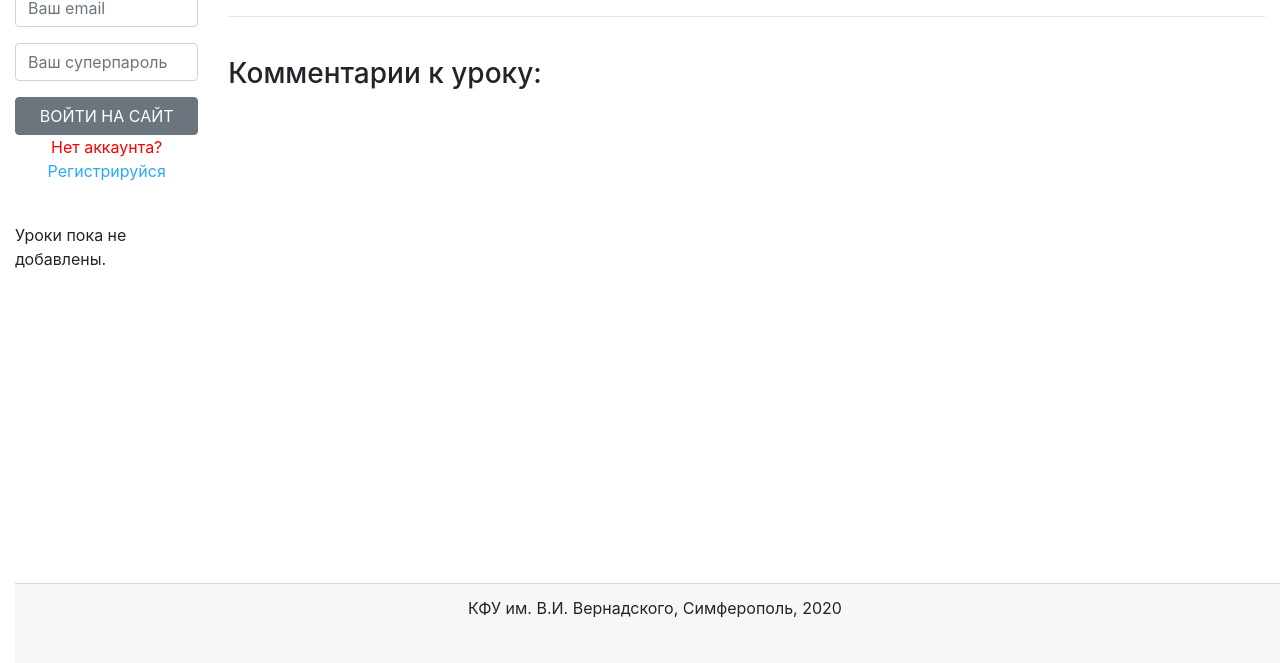
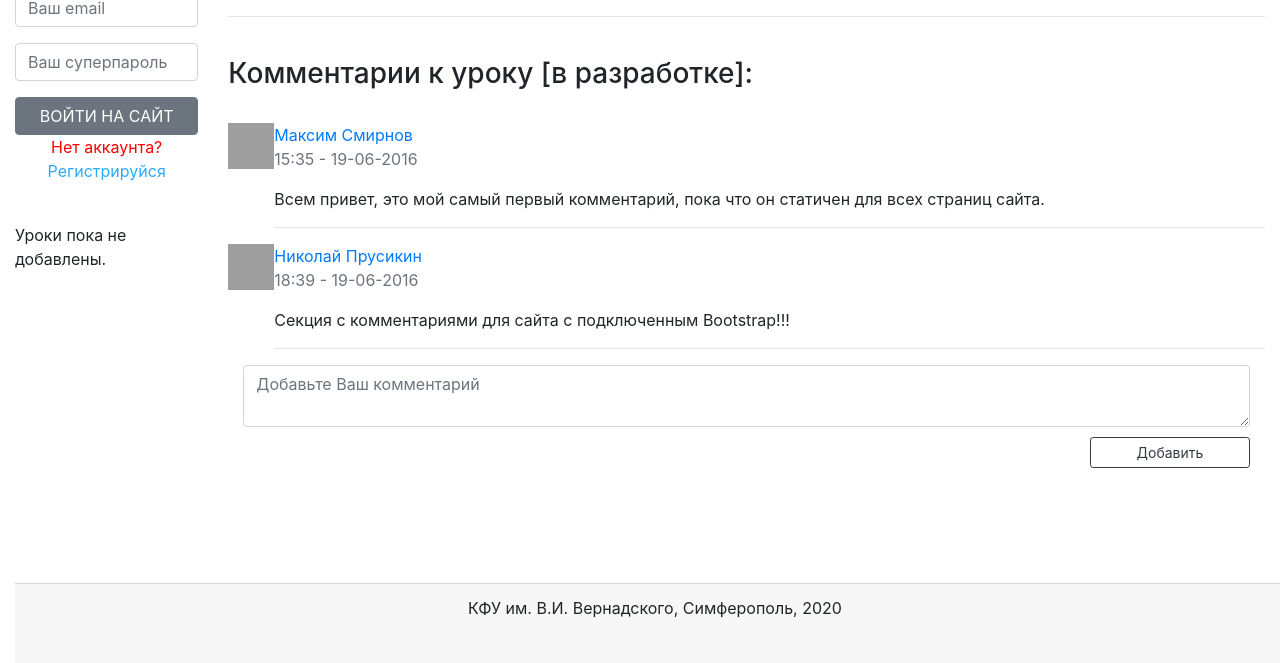
Before and after one commit to oto2020/fizika, a Laravel app: page /1/1 in a window 1280 px wide. Shown: the part 140-803 px from the top of the page. Run offline with Laravel 8, Linux system fonts and the light colour scheme; data that the repository does not hold is empty; grey boxes are pictures that could not be loaded.

Commit message:
Начинаем внедрять комментарии и аватарки: добавлен макет комментариев

```diff
--- a/resources/views/layouts/left/auth.blade.php
+++ b/resources/views/layouts/left/auth.blade.php
@@ -28,7 +28,7 @@
     @else
         <hr>
         <h5>{{$user->name}}</h5>
-        <img src="https://ui-avatars.com/api/?size=190&name=Конюхова+Антонина&font-size=0.45&background=1967c3&color=fff&rounded=false" class="center-block">
+        <img src="https://ui-avatars.com/api/?size=190&name=Конюхова+Антонина&font-size=0.45&background=40E0D0&color=fff&rounded=false" class="center-block">
         <div class="liteTooltip" >
             <h6>{{$role->name}}</h6>
         </div>
--- a/resources/views/lessonpage.blade.php
+++ b/resources/views/lessonpage.blade.php
@@ -70,8 +70,94 @@
                 <hr>
                 <br>
                 <h3>
-                    Комментарии к уроку:
+                    Комментарии к уроку [в разработке]:
                 </h3>
+                <br>
+
+
+                <style>
+                    .img-sm {
+                        width: 46px;
+                        height: 46px;
+                    }
+                    .media-block .media-left {
+                        display: block;
+                        float: left
+                    }
+                    .media-block .media-right {
+                        float: right
+                    }
+                    .media-block .media-body {
+                        display: block;
+                        overflow: hidden;
+                        width: auto
+                    }
+                </style>
+
+                <!--===================================================-->
+                <div class="media-block">
+                    <a class="media-left" href="#"><img class="img-circle img-sm" alt="Профиль пользователя" src="https://bootstraptema.ru/snippets/icons/2016/mia/1.png"></a>
+                    <div class="media-body">
+
+                        <div class="mar-btm">
+                            <a href="#" class="btn-link text-semibold media-heading box-inline">Максим Смирнов</a>
+                            <p class="text-muted text-sm"> 15:35 - 19-06-2016</p>
+                        </div>
+                        <p>Всем привет, это мой самый первый комментарий, пока что он статичен для всех страниц сайта.</p>
+                        <hr>
+                    </div>
+                </div>
+
+                <div class="media-block">
+                    <a class="media-left" href="#"><img class="img-circle img-sm" alt="Профиль пользователя" src="https://bootstraptema.ru/snippets/icons/2016/mia/1.png"></a>
+                    <div class="media-body">
+
+                        <div class="mar-btm">
+                            <a href="#" class="btn-link text-semibold media-heading box-inline">Николай Прусикин</a>
+                            <p class="text-muted text-sm"> 18:39 - 19-06-2016</p>
+                        </div>
+                        <p>Секция с комментариями для сайта с подключенным Bootstrap!!!</p>
+                        <hr>
+                    </div>
+                </div>
+                <!--===================================================-->
+                <div class="col-md-12">
+                    <div class="panel">
+                        <div style="width:100%">
+                            <textarea class="form-control" rows="2" placeholder="Добавьте Ваш комментарий" ></textarea>
+                            <div class="mar-top clearfix">
+                                <button class="btn btn-sm btn-outline-dark" type="submit" style="width:160px; float:right; margin-top:10px"> Добавить </button>
+                            </div>
+                        </div>
+                    </div>
+                </div>
+                <br>
+                <br>
+
+
+
+
+
+
+
+
+
+
+
+
+
+
+
+
+
+
+
+
+
+
+
+
+
             </div>
             <!-- КОНЕЦ Содержимого страницы!-->
 
```
